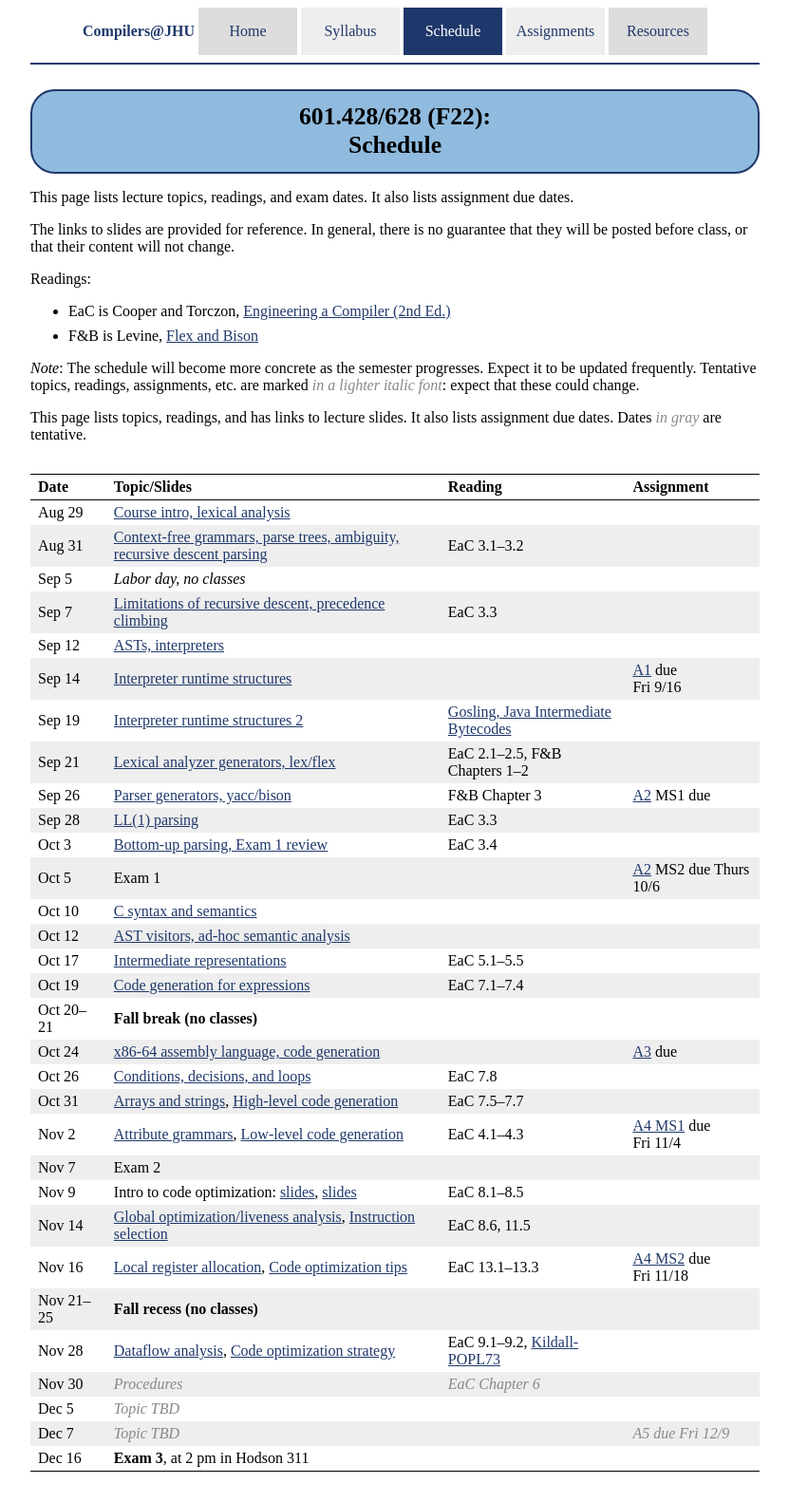
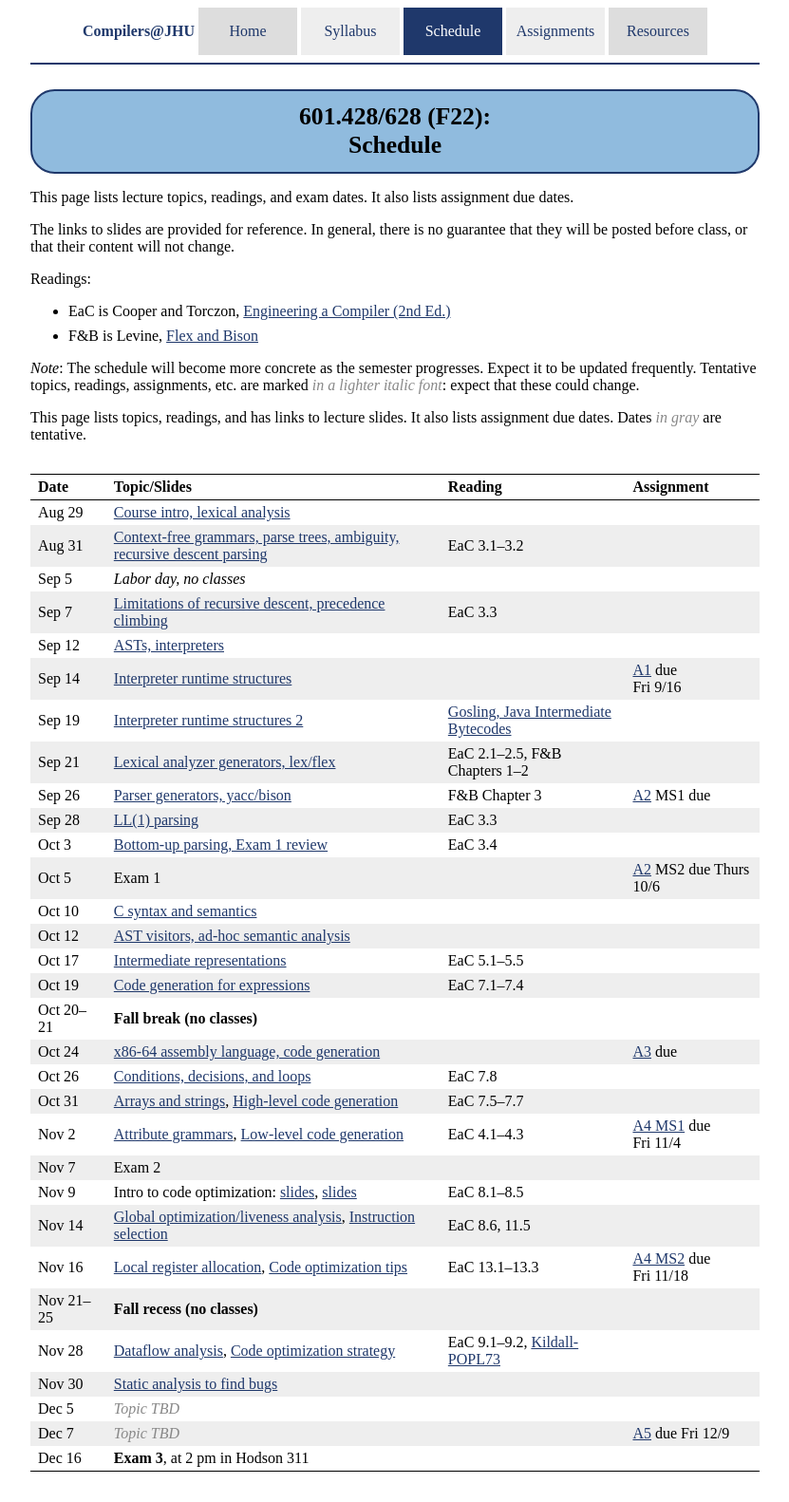
Before and after one commit to jhucompilers/fall2022, a Jekyll site: the page built from schedule.md, in a window 1280 px wide. Shown: the whole page at 95% size, without its empty margins (224-1055 px from the left). Built offline with Jekyll 4.4.1, drawn with Linux system fonts in a browser that asks for light colours.

Commit message:
slides for Nov 30

```diff
--- a/schedule.csv
+++ b/schedule.csv
@@ -26,7 +26,7 @@ Nov 14,"[Global optimization/liveness analysis](lectures/Global_Optimization_Liv
 Nov 16,"[Local register allocation](lectures/Local_Register_Allocation_and_Lab_1.pdf), [Code optimization tips](lectures/lecture21-public.pdf)",,,"EaC 13.1–13.3","[A4 MS2](assign/assign04.html) due<br>Fri 11/18"
 Nov 21–25,**Fall recess (no classes)**,
 Nov 28,"[Dataflow analysis](lectures/foster-dataflow.pdf), [Code optimization strategy](lectures/lecture22-public.pdf)",,,"EaC 9.1–9.2, <a href='lectures/kildall-popl73.pdf'>Kildall-POPL73</a>",
-Nov 30,"<span class='tentative'>Procedures</span>",,,"<span class='tentative'>EaC Chapter 6</span>"
+Nov 30,"[Static analysis to find bugs](lectures/lecture23-public.pdf)",,,""
 Dec 5,"<span class='tentative'>Topic TBD</span>",,,
-Dec 7,"<span class='tentative'>Topic TBD</span>",,,,"<span class='tentative'>A5 due Fri 12/9</span>"
+Dec 7,"<span class='tentative'>Topic TBD</span>",,,,"[A5](assign/assign05.html) due Fri 12/9"
 Dec 16,"**Exam 3**, at 2 pm in Hodson 311",
--- a/schedule.md
+++ b/schedule.md
@@ -54,7 +54,7 @@ Nov 14 | [Global optimization/liveness analysis](lectures/Global_Optimization_Li
 Nov 16 | [Local register allocation](lectures/Local_Register_Allocation_and_Lab_1.pdf), [Code optimization tips](lectures/lecture21-public.pdf) | EaC 13.1–13.3 | [A4 MS2](assign/assign04.html) due<br>Fri 11/18
 Nov 21–25 | **Fall recess (no classes)** |  |
 Nov 28 | [Dataflow analysis](lectures/foster-dataflow.pdf), [Code optimization strategy](lectures/lecture22-public.pdf) | EaC 9.1–9.2, <a href='lectures/kildall-popl73.pdf'>Kildall-POPL73</a> |
-Nov 30 | <span class='tentative'>Procedures</span> | <span class='tentative'>EaC Chapter 6</span> |
+Nov 30 | [Static analysis to find bugs](lectures/lecture23-public.pdf) |  |
 Dec 5 | <span class='tentative'>Topic TBD</span> |  |
-Dec 7 | <span class='tentative'>Topic TBD</span> |  | <span class='tentative'>A5 due Fri 12/9</span>
+Dec 7 | <span class='tentative'>Topic TBD</span> |  | [A5](assign/assign05.html) due Fri 12/9
 Dec 16 | **Exam 3**, at 2 pm in Hodson 311 |  |
```
Also changed, not shown: 1 other file.
